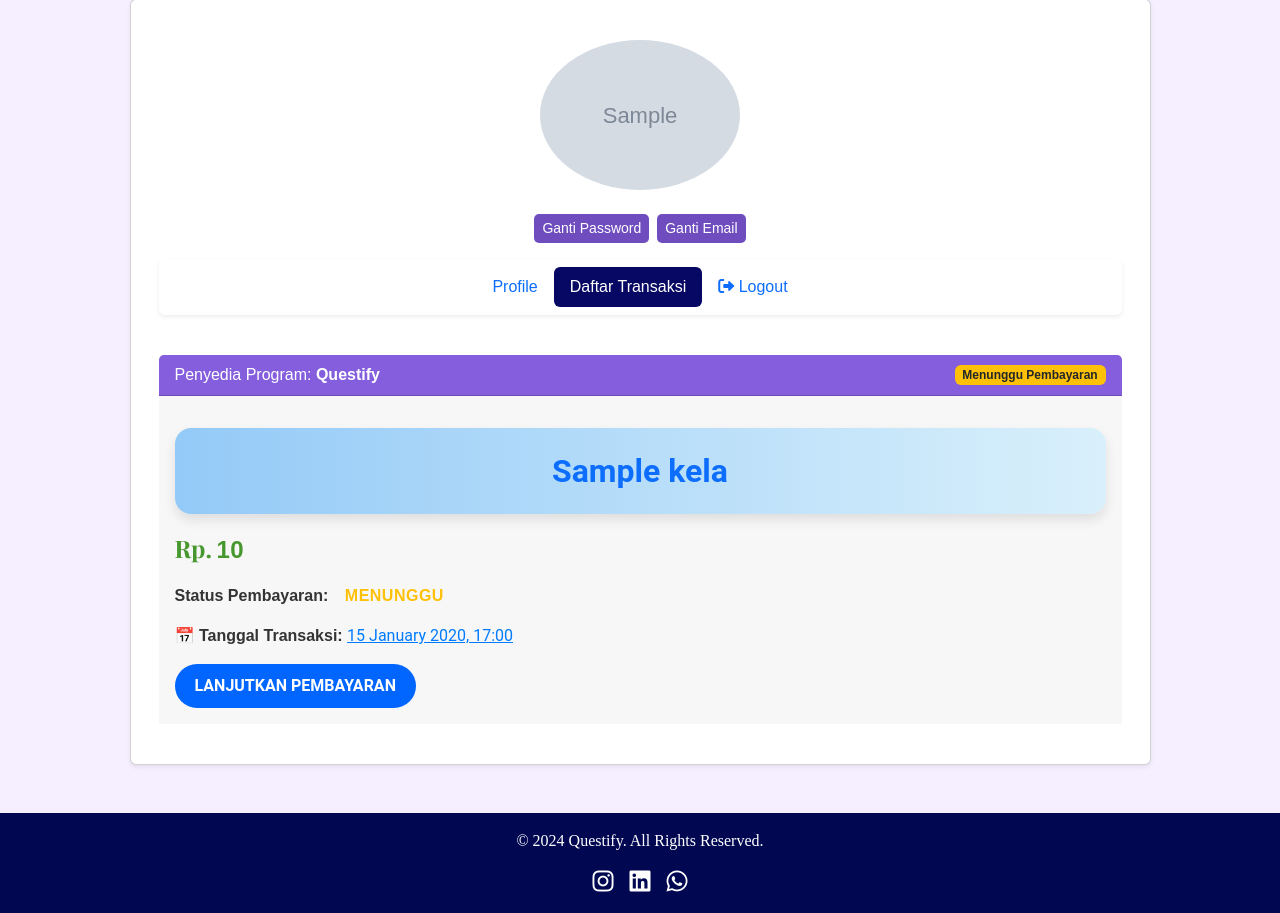
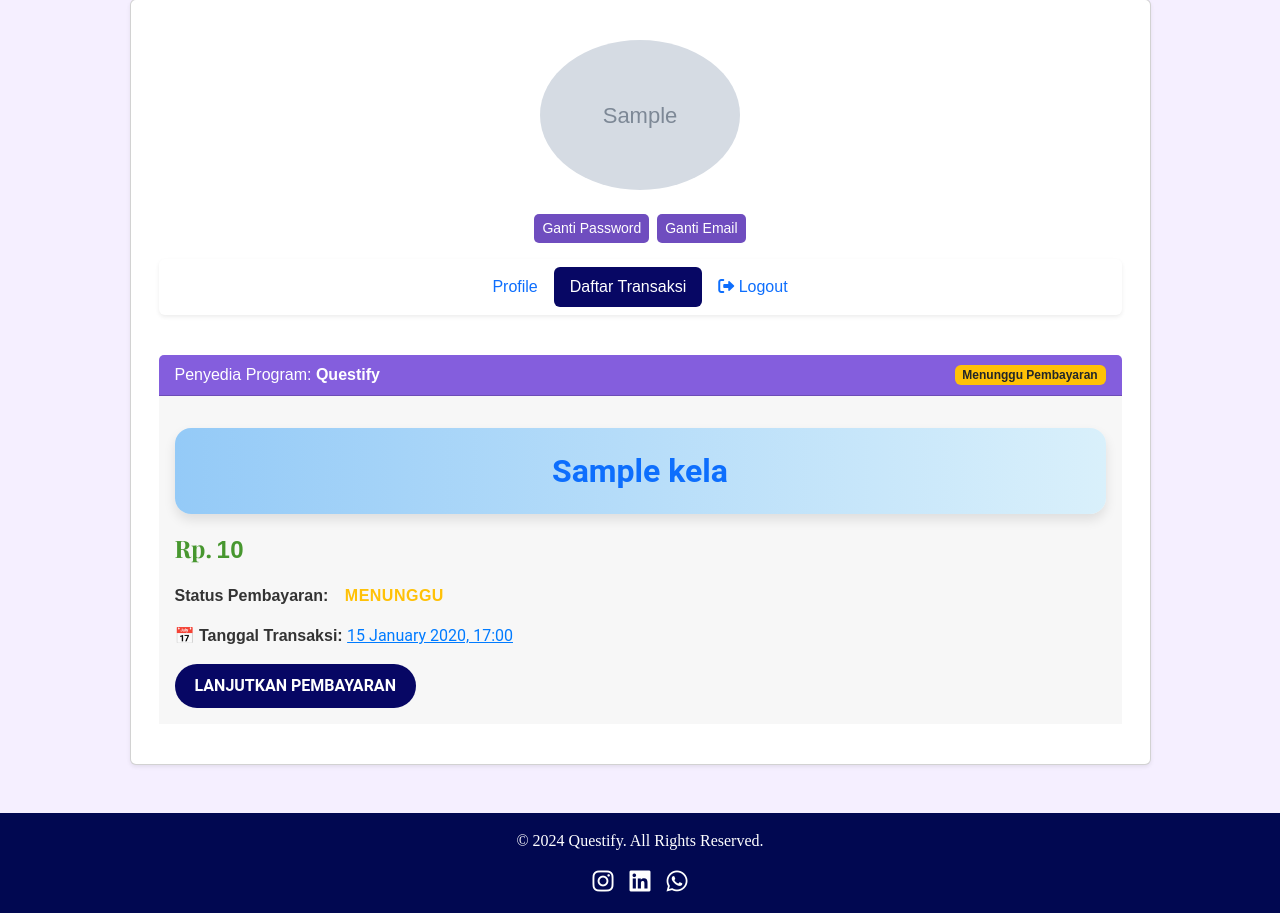
Before and after one commit to timurlauttt/Project-Akhir-Studi-Independent, a Django app: page /questify_app/daftar_transaksi/ in a window 1280 px wide. Shown: the part 97-1010 px from the top of the page. Run offline with Django 5.2, Linux system fonts and the light colour scheme; a user stored in the database is signed in; tables that the repository leaves empty hold one stand-in row (values such as "Sample post"); grey boxes marked "Sample" are stand-in pictures.

Commit message:
Update daftar_transaksi.css

```diff
--- a/questify_project/static/css/daftar_transaksi.css
+++ b/questify_project/static/css/daftar_transaksi.css
@@ -96,7 +96,7 @@ font-size: 1rem;
 
 /* Tombol Cek Status */
 .btn-primary-custom {
-  background-color: #0066ff;
+  background-color: #070764;
   border: none;
   color: white;
   font-family: 'Roboto', sans-serif;
```
